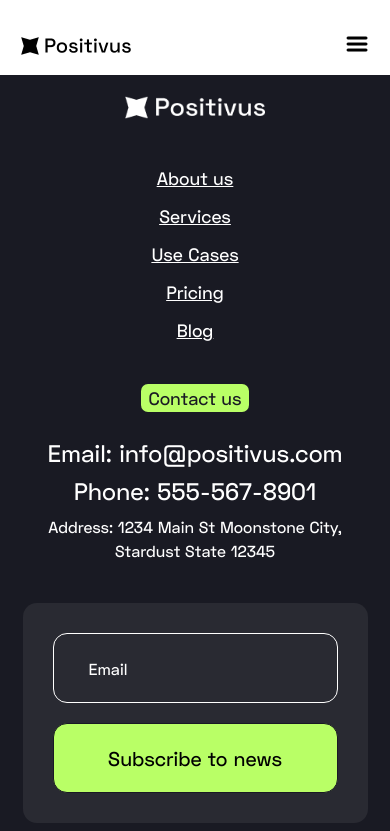
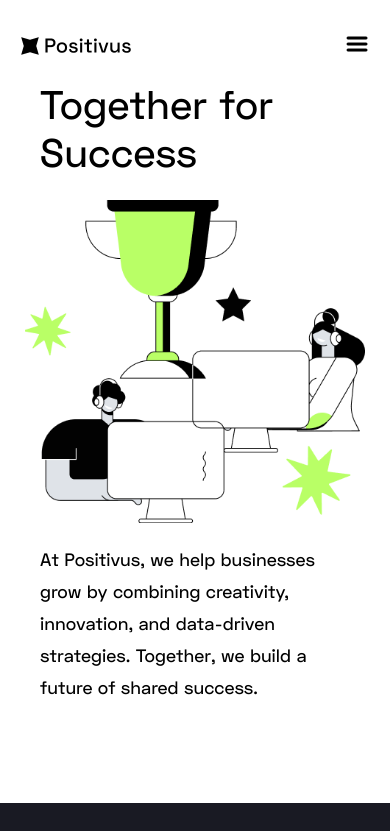
Before and after one commit to Ivanna-Kutsovol/Positivus, a Next.js app: page /about-us in a window 390 px wide. Shown: the top 831 px of the page. Built offline with nearby package versions, Linux system fonts and the light colour scheme.

Commit message:
add block hero in about us

```diff
--- /dev/null
+++ b/src/app/about-us/hero/hero.module.scss
@@ -0,0 +1,44 @@
+.main{
+    display: flex;
+    gap: 140px;
+    margin: 70px 0 70px 0;
+    padding: 64px 90px;
+    align-items: center;
+    background-color: var(--grey);
+    border-radius: var(--radius);
+    position: relative;
+    &__content{
+        display: flex;
+        flex-direction: column;
+        gap: 50px;
+    }
+    &__title{
+        line-height: 80px;
+    }
+    &__description{
+        line-height: 32px;
+        font-weight: 200;
+    }
+}
+
+@media(max-width: 800px) {
+    .main{
+        flex-direction: column;
+        gap: 20px;
+        padding: 40px 20px;
+        margin: 110px 0 60px 0;
+        background-color: transparent;
+        &__content{
+            gap: 20px;
+        }
+        &__ilustration{
+            height: auto;
+            width: 340px;
+        }
+        &__title{
+            position: absolute;
+            top: -80px;
+            line-height: normal;
+        }
+    }
+}
--- /dev/null
+++ b/src/app/about-us/hero/hero.tsx
@@ -0,0 +1,19 @@
+import React from "react";
+import stl from "./hero.module.scss";
+import Image from "next/image";
+import Illustration from "../../../../public/aboutUs/hero.png";
+
+const Hero =() => {
+    return (
+        <section className={stl.main}>
+            <Image className={stl.main__ilustration} src={Illustration} alt="Ilustration hero" width={480} height={440} priority/>
+            <div className={stl.main__content}>
+                <h1 className={stl.main__title}>Together for Success</h1>
+                <h4 className={stl.main__description}>At Positivus, we help businesses grow by combining creativity, innovation,
+                    and data-driven strategies. Together, we build a future of shared success.</h4>
+            </div>
+        </section>
+    );
+}
+
+export default Hero;
--- a/src/app/about-us/page.tsx
+++ b/src/app/about-us/page.tsx
@@ -1,7 +1,9 @@
+import Hero from "./hero/hero";
+
 export default function AboutUS(){
     return(
         <div>
-            About US
+            <Hero/>
         </div>
     )
 }
```
Also changed, not shown: public/aboutUs/hero.png (added).
